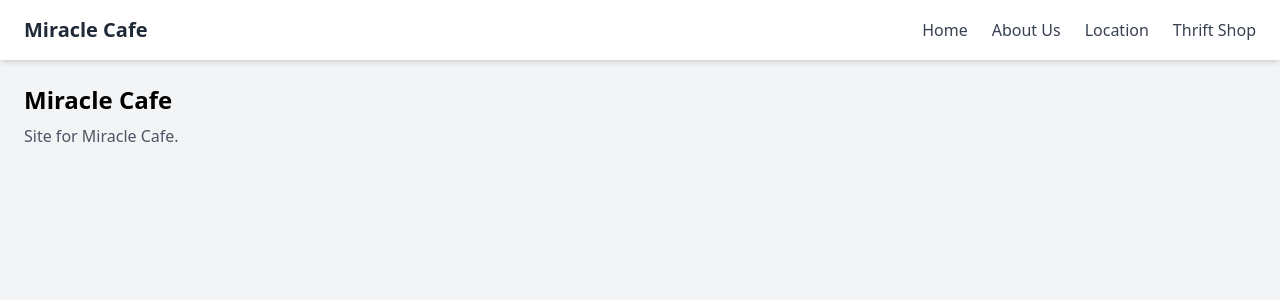
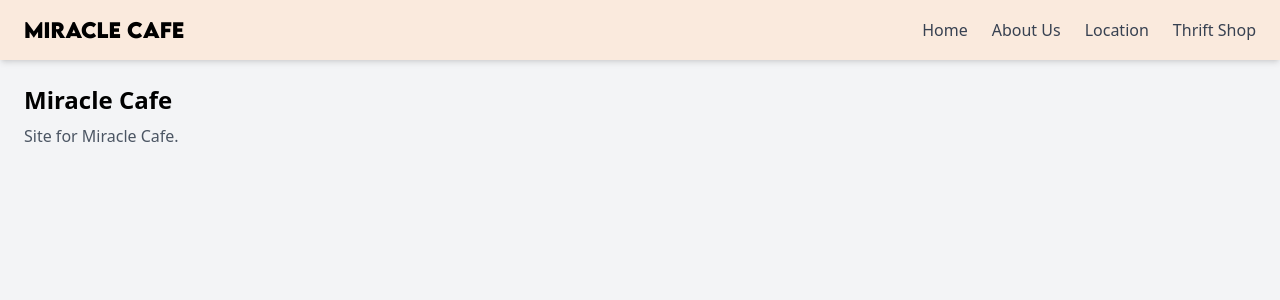
Before and after one commit to earvin-tech/miracle_cafe, a React (Vite) app: page / in a window 1280 px wide. Shown: the top 300 px of the page. Built offline with nearby package versions, Linux system fonts and the light colour scheme.

Commit message:
feat: favicon implemented, title. Header mostly complete.

```diff
--- a/index.html
+++ b/index.html
@@ -3,6 +3,7 @@
   <head>
     <meta charset="UTF-8" />
     <meta name="viewport" content="width=device-width, initial-scale=1.0" />
+    <link rel="icon" type="image/png" href="/favicon_miracle.png">
     <title>Miracle Cafe</title>
   </head>
   <body>
--- a/src/components/Header.jsx
+++ b/src/components/Header.jsx
@@ -6,8 +6,8 @@ export default function Header() {
 
     return (
       <>
-        <header className="flex items-center justify-between px-6 py-4 bg-white shadow-md">
-          <h1 className="text-xl font-bold text-gray-800">Miracle Cafe</h1>
+        <header className="flex items-center justify-between px-6 py-4 bg-[#FAEADD] shadow-md">
+          <h1 className="text-xl font-lemon text-black-800">Miracle Cafe</h1>
 
           <button
             className="md:hidden text-gray-700"
@@ -26,7 +26,7 @@ export default function Header() {
         </header>
 
         {menuOpen && (
-          <nav className="flex flex-col md:hidden gap-4 px-6 py-4 bg-white shadow-md">
+          <nav className="flex flex-col md:hidden items-center text-center gap-4 px-6 py-4 bg-lightgray/30 shadow-md">
             <a href="#">Home</a>
             <a href="#">About Us</a>
             <a href="#">Location</a>
--- a/src/index.css
+++ b/src/index.css
@@ -1,3 +1,9 @@
 @tailwind base;
 @tailwind components;
 @tailwind utilities;
+
+@font-face {
+    font-family: 'Lemon Milk';
+    src: url('/fonts/LEMONMILK-Bold.woff2');
+    font-weight: 800;
+}
--- a/tailwind.config.js
+++ b/tailwind.config.js
@@ -2,7 +2,11 @@
 export default {
   content: ["./index.html", "./src/**/*.{js,jsx}"],
   theme: {
-    extend: {},
+    extend: {
+      fontFamily: {
+        lemon: ['Lemon Milk', 'sans-serif'],
+      },
+    },
   },
   plugins: [],
 };
```
Also changed, not shown: public/favicon_miracle.png (added), public/fonts/LEMONMILK-Bold.woff2 (added).
